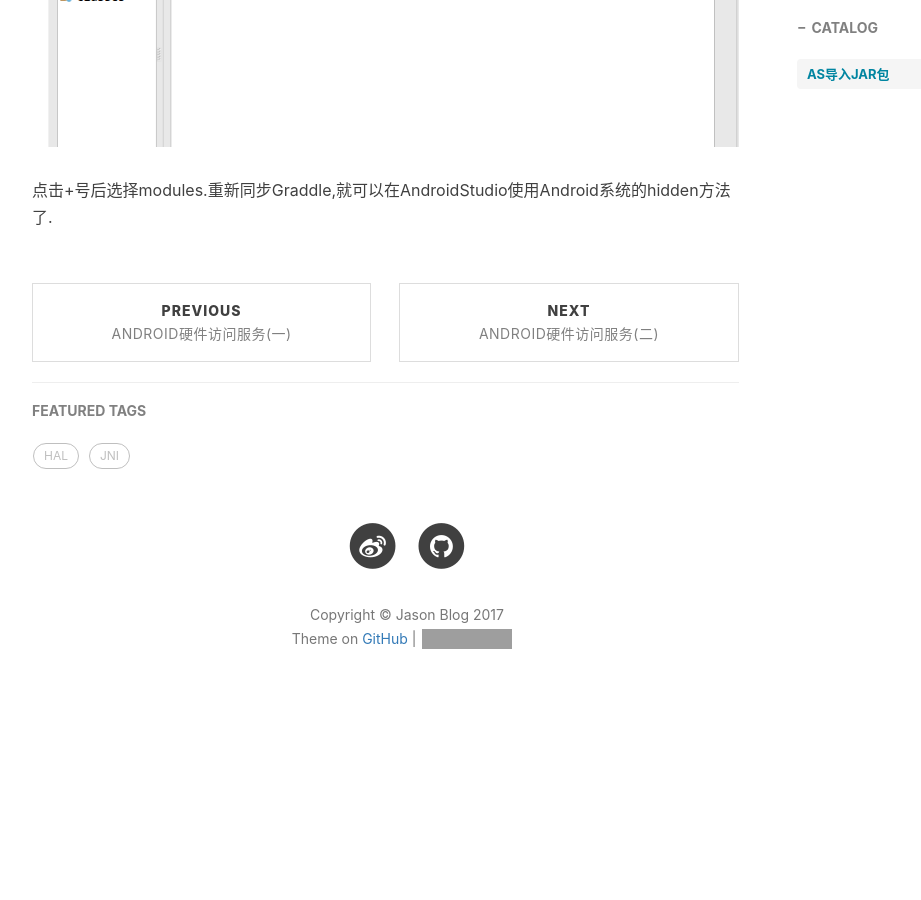
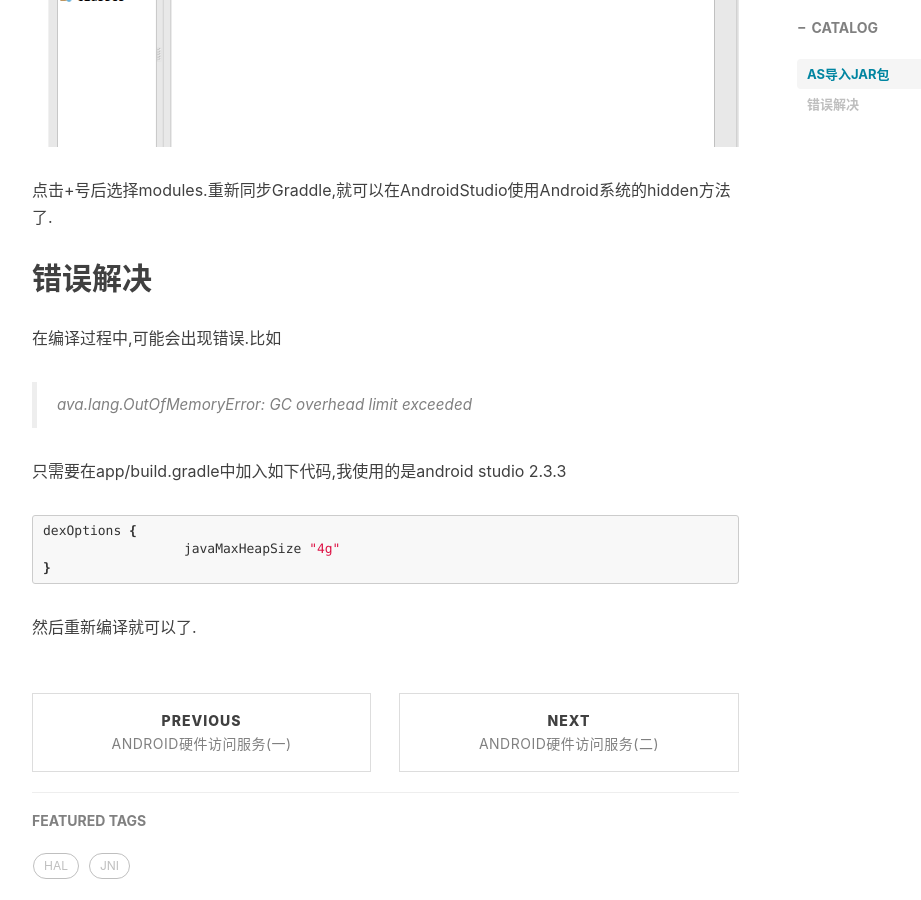
Before and after one commit to jason--liu/jason--liu.github.io, a Jekyll site: the page built from _posts/2017-12-24-androidstudio-hidden.md, in a window 1280 px wide and 900 px high, scrolled down 2522 px. Shown: the whole window, without its empty margins (233-1154 px from the left). Built offline with Jekyll 4.4.1, drawn with Linux system fonts in a browser that asks for light colours; nearby versions of some CDN libraries; comment, search, counter and statistics services are not loaded; before the commit the page ends 3265 px from its top, so only the background shows below that; grey boxes are pictures that could not be loaded.

Commit message:
update androidstudio hidden

````diff
--- a/_posts/2017-12-24-androidstudio-hidden.md
+++ b/_posts/2017-12-24-androidstudio-hidden.md
@@ -34,3 +34,19 @@ tags:
 ![](https://raw.githubusercontent.com/jason--liu/jason--liu.github.io/master/img/add-modules.png)
 
 点击+号后选择modules.重新同步Graddle,就可以在AndroidStudio使用Android系统的hidden方法了.
+
+## 错误解决
+
+在编译过程中,可能会出现错误.比如
+
+> ava.lang.OutOfMemoryError: GC overhead limit exceeded
+
+只需要在app/build.gradle中加入如下代码,我使用的是android studio 2.3.3
+
+```bash
+dexOptions {
+		  javaMaxHeapSize "4g"
+}
+```
+
+然后重新编译就可以了.
````
